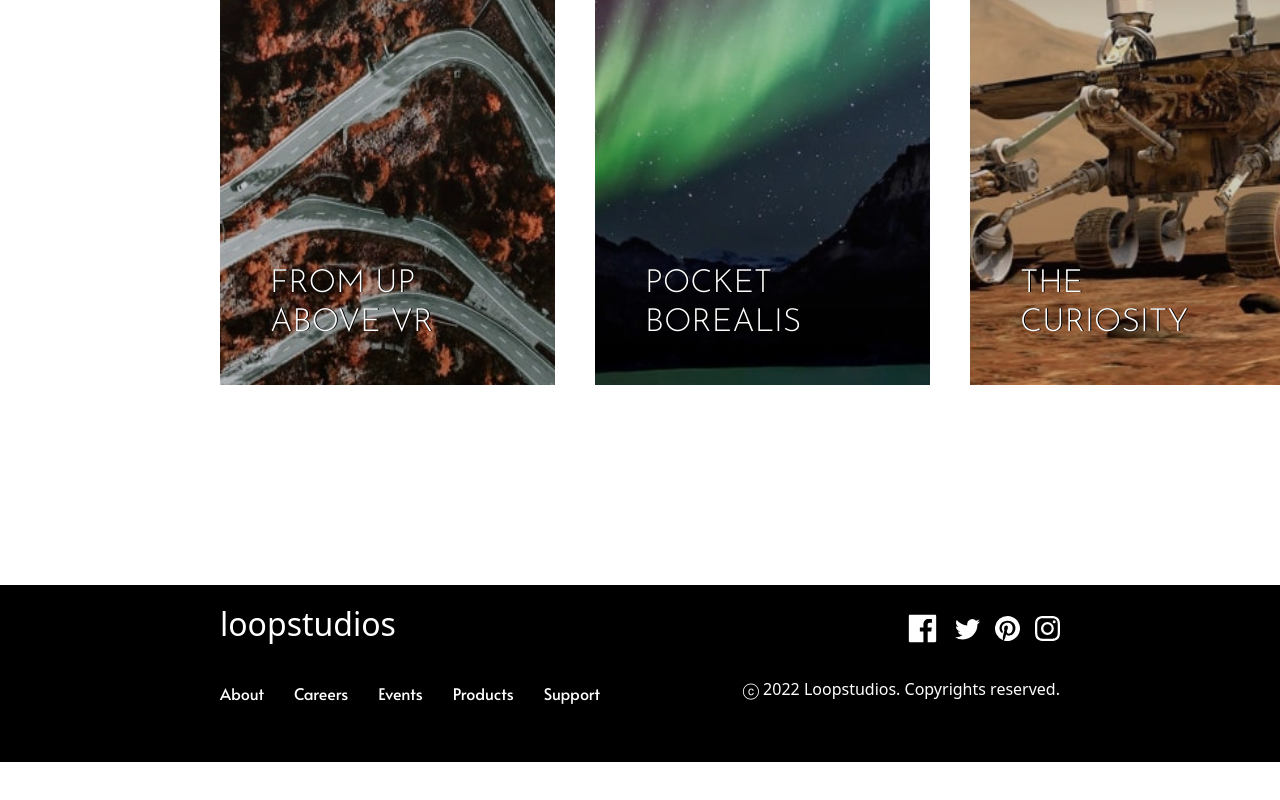
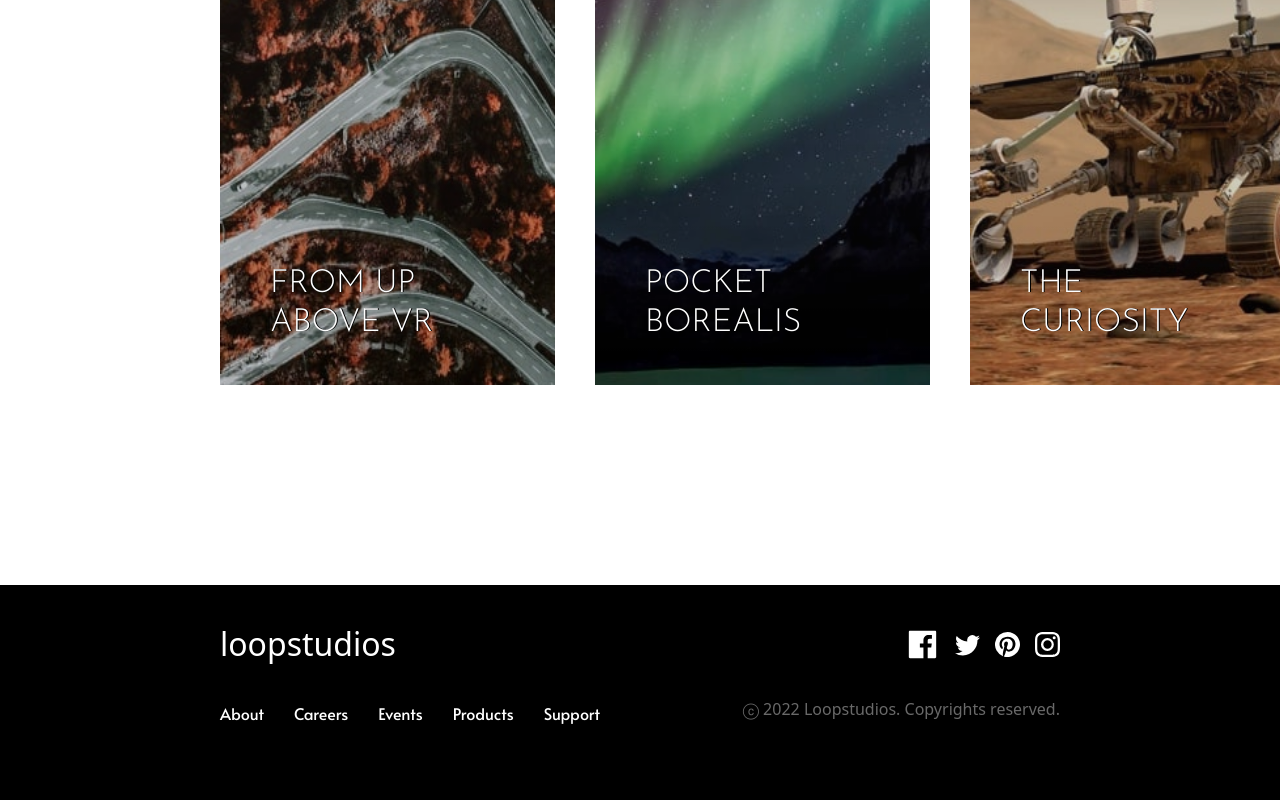
Before and after one commit to ManuGil22/loopstudios-landing-page, a React (Create React App) app: page / in a window 1280 px wide. Shown: the part 2700-3500 px from the top of the page. Before the commit the page ends 3462 px from the top, so only its background shows below. Built offline with nearby package versions, Linux system fonts and the light colour scheme; the HTML template or start-up script is replaced by a standard one.

Commit message:
hover effect added to footer icons

```diff
--- a/src/Components/Footer.js
+++ b/src/Components/Footer.js
@@ -14,10 +14,10 @@ function Footer(){
             <div className='footer-section'>
                 <h2 className='footer-brand'>loopstudios</h2>
                 <div className='footer-icons'>
-                    <AiFillFacebook className='footer-icon' />
-                    <BsTwitter className='footer-icon bs-icon' />
-                    <BsPinterest className='footer-icon bs-icon' />
-                    <BsInstagram className='footer-icon bs-icon' />
+                    <div className='icon-container'><AiFillFacebook className='footer-icon' /><div className="underline"></div></div>
+                    <div className='icon-container'><BsTwitter className='footer-icon bs-icon' /><div className="underline"></div></div>
+                    <div className='icon-container'><BsPinterest className='footer-icon bs-icon' /><div className="underline"></div></div>
+                    <div className='icon-container'><BsInstagram className='footer-icon bs-icon' /><div className="underline"></div></div>
                 </div>
             </div>
             <div className='footer-section'>
@@ -28,7 +28,7 @@ function Footer(){
                     <a className="footer-link" href="#">Products<div className="line"></div></a>
                     <a className="footer-link" href="#">Support<div className="line"></div></a>
                 </div>
-                <p>ⓒ 2022 Loopstudios. Copyrights reserved.</p>
+                <p className='copyright'>ⓒ 2022 Loopstudios. Copyrights reserved.</p>
             </div>
         </div>
     );
--- a/src/Stylesheets/Footer.css
+++ b/src/Stylesheets/Footer.css
@@ -1,6 +1,6 @@
 .footer-container {
     background-color: black;
-    padding: 20px 220px;
+    padding: 40px 220px;
     color: white;
 }
 
@@ -27,10 +27,6 @@
 
 .bs-icon {
     width: 25px;
-}
-
-.footer-icon:hover {
-    cursor: pointer;
 }
 
 .footer-link {
@@ -61,3 +57,27 @@
 a:hover .line{
     visibility: visible;
 }
+
+.icon-container {
+    display: flex;
+    flex-direction: column;
+}
+
+.underline {
+    background-color: white;
+    height: 2px;
+    margin-top: 5px;
+    visibility: hidden;
+}
+
+.icon-container:hover {
+    cursor: pointer;
+}
+
+.icon-container:hover .underline{
+    visibility: visible;
+}
+
+.copyright {
+    color: var(--Very-Dark-Gray);
+}
```
